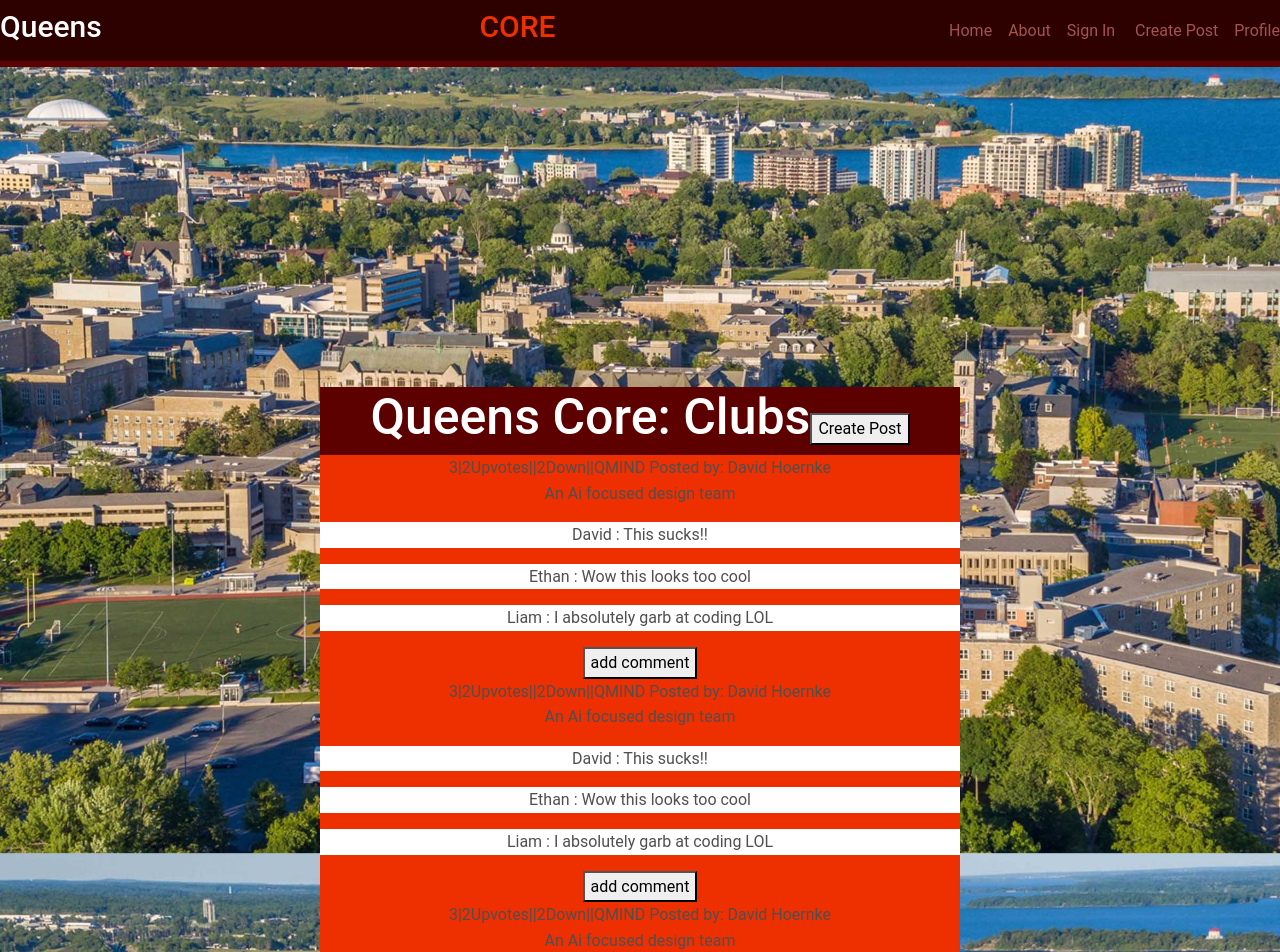
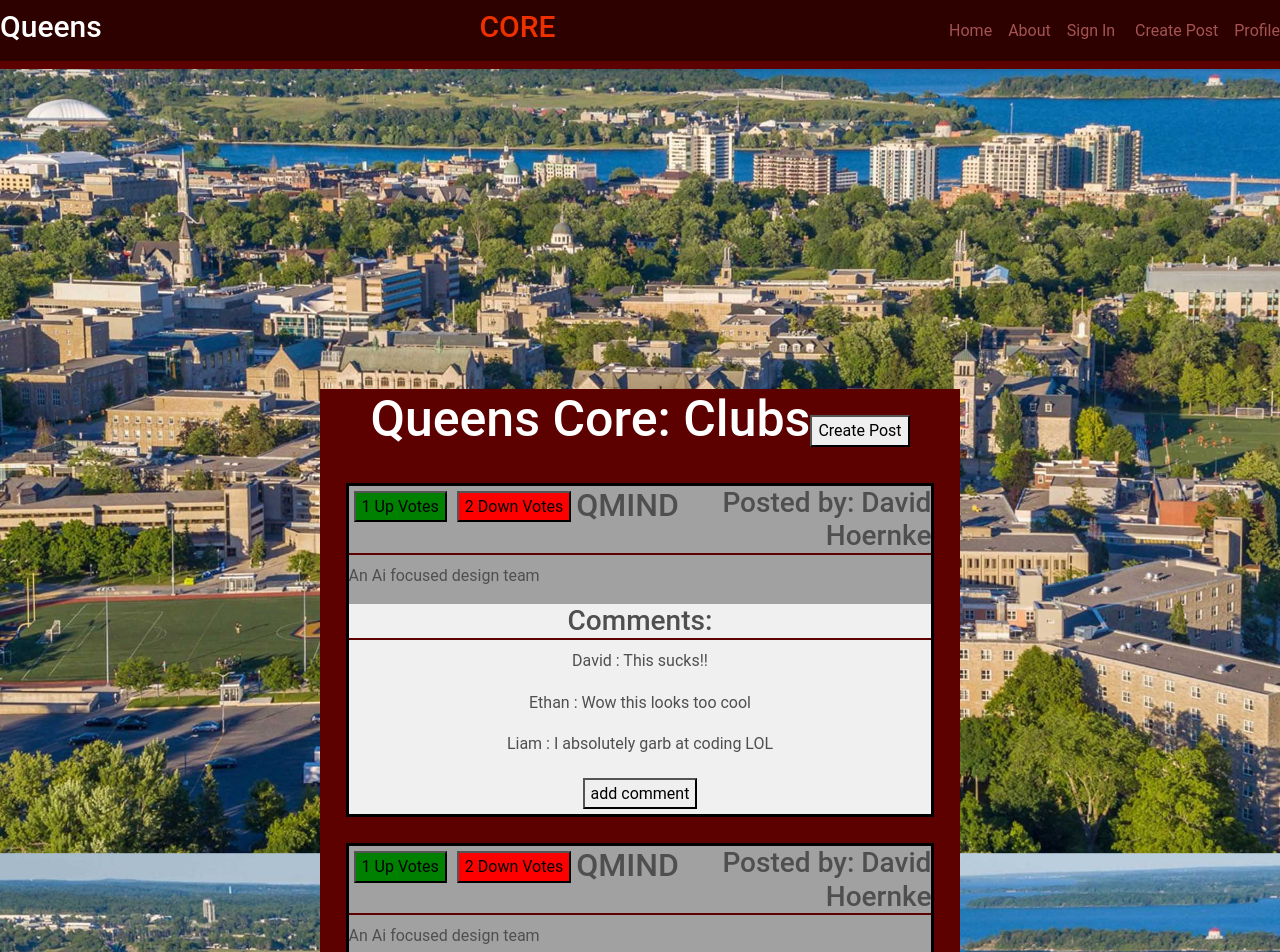
Before and after one commit to conboy/QueensCORE, a React (Create React App) app in the folder frontend/: page / in a window 1280 px wide. Shown: the top 952 px of the page. Built offline with nearby package versions, Linux system fonts and the light colour scheme.

Commit message:
Detailed Posts better

```diff
--- a/frontend/src/components/Home.js
+++ b/frontend/src/components/Home.js
@@ -1,16 +1,8 @@
 import { getAllByPlaceholderText } from '@testing-library/react';
 import {useState } from 'react';
-import CreatePost from './CreatePost';
 import { BrowserRouter as Router,Link } from 'react-router-dom';
 
-var usersData = {
-  total: 3,
-  data: [
-    { votes: 321, postTitle: "QMIND", username: "floppydiskette", body: "Queens Ai design club"},
-    { votes: 163, postTitle: "QUANTT", username: "siliconeidolon", body: "A quantatative trading club" },
-    { votes: 133, postTitle: "QSC", username: "benisphere",body:" The queens space conference"}
-  ]
-};
+
 class Posts {
   constructor(upvotes,downvotes,postTitle,author,body,comments) {
     this.upvotes=upvotes
@@ -56,47 +48,44 @@ function Home(){
             <Link to="/CreatePost">
                 <button onClick={createPost}>  Create Post </button>
             </Link>
-            <div className="posts">
+            <div className="postss">
 
 
             {postList.length > 0 ? (
         postList.map((post, index) =>
-         <div style={{backgroundColor: '#ee3000'}} className='posts' key={index}>
-            {postList.length}|
-            {post.downvotes}Upvotes||
-            {post.downvotes}Down||
-            {post.postTitle} Posted by: {post.author}
-            <p>{post.body}</p>
-            {postList[1].comments.length > 0 ? (postList[1].comments.map((comment, indexC) =>
-            <div style={{backgroundColor: '#ffffff'}} className='comments' key={indexC}>
+         <div  className="posts" key={index}>
 
-              <p>{comment}</p>
+          <button style={{float: "left",backgroundColor:'green'}}>{post.upvotes} Up Votes</button>
 
-            </div>
+          <button style={{float: "left",backgroundColor:'red'}}>{post.downvotes} Down Votes</button>
+
+            <h2 style={{float: "left"}}>{post.postTitle}</h2><h3 style={{textAlign:"right"}}>Posted by: {post.author}</h3>
+            <p style={{textAlign:"left"}}>{post.body}</p>
+            <div className="comments">
+              <h3 style={{}}>Comments:</h3>
+              {postList[1].comments.length > 0 ? (postList[1].comments.map((comment, indexC) =>
+              <div key={indexC}>
+                <div><p >{comment}</p></div>
+
+
+              </div>
 
             )) : (<div>No Comments</div>)}
 
 
               <button>add comment</button>
+            </div>
           </div>
 
            )
       ) : (
         <div>No Posts </div>
       )}
-        {postList[1].comments.length > 0 ? (postList[1].comments.map((comment, indexC) =>
-          <div style={{backgroundColor: '#ee4000'}} className='comments' key={indexC}>
 
-            <p>{comment}</p>
-
-          </div>
-           )) : (<div>No Comments</div>)}
 
         </div>
       </div>
-
      );
-
 }
 
 export default Home;
--- a/frontend/src/components/Navbar.js
+++ b/frontend/src/components/Navbar.js
@@ -2,7 +2,7 @@ const Navbar = () =>{
     return(
         <nav className="navbar">
             {/* <img src="logo.png" alt="nothing" width="500" height="333"/> */}
-            <h1>Queens</h1>
+            <h1 style={{float:'left'}}>Queens</h1>
             <h1 style={{color: '#ee3000'}}> CORE</h1>
             <div className="links">
                 <a href="/">Home</a>
--- a/frontend/src/index.css
+++ b/frontend/src/index.css
@@ -14,13 +14,16 @@ body {
 .navbar{
   background-color: #2e0101;
   padding-left: 20px;
-  align-items: center;
+  border-bottom: 8px solid rgb(92, 0, 0);
   display: flex;
-  border-bottom: 6px solid rgb(92, 0, 0);
+  text-align: left;
 }
 .navbar h1{
+  text-align: left;
+  display: flex;
   font-size:30px;
   color: #ffffff;
+  margin-right: 0%;
 }
 
 .navbar a:hover {
@@ -28,8 +31,12 @@ body {
 }
 .navbar a {
   color:#a35353;
+  text-align: start;
   margin-left: 16px;
   text-decoration: none;
+}
+.links{
+  text-align: start;
 }
 /* STYLING FOR THE NAVBAR */
 code {
@@ -97,6 +104,21 @@ code {
   margin: 25%;
 }
 
+.comments{
+  background-color: #f0f0f0;
+}
+.posts{
+  margin: 4%;
+  background-color: #a1a1a1;
+  border: 3px solid rgb(0, 0, 0);
+
+}
+.posts h3{
+  border-bottom: 2px solid rgb(92, 0, 0)
+}
+.posts button{
+  margin: 5px;
+}
 
 
 /* Home page Styling  */
```
